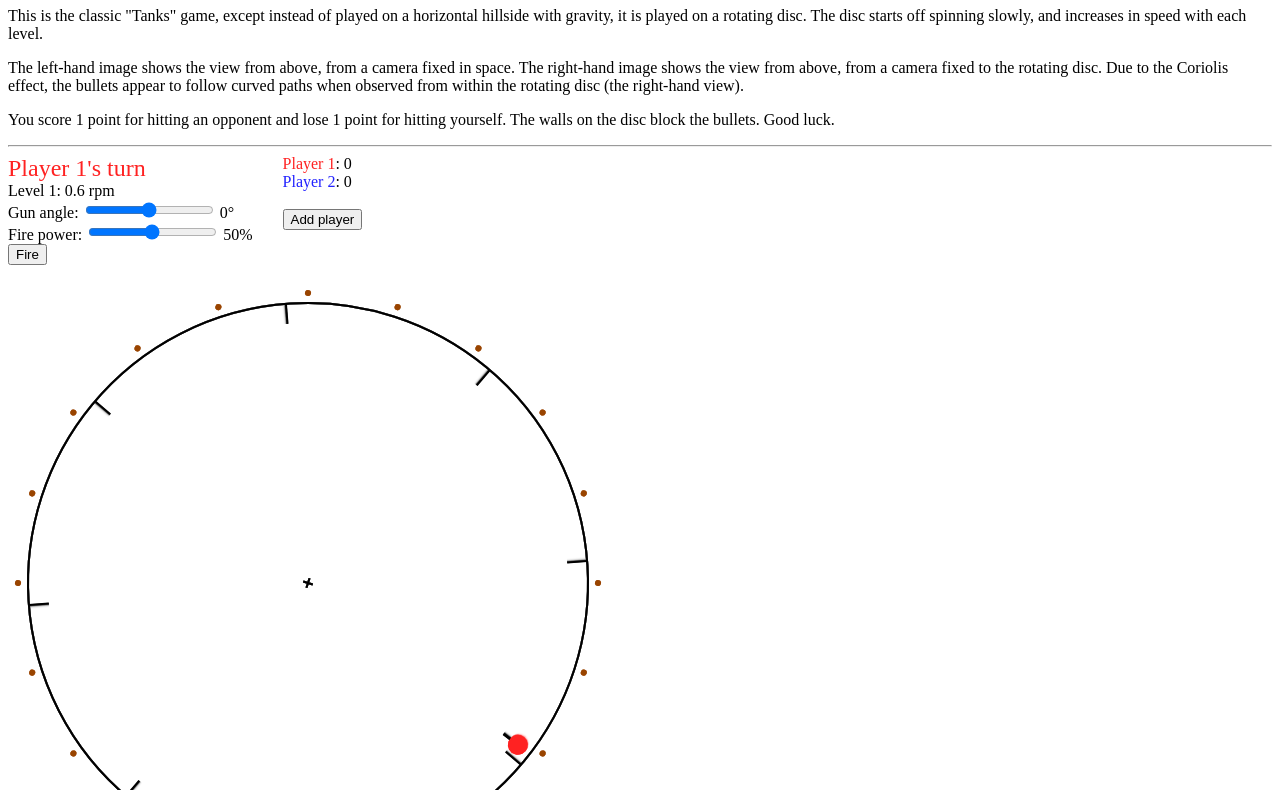
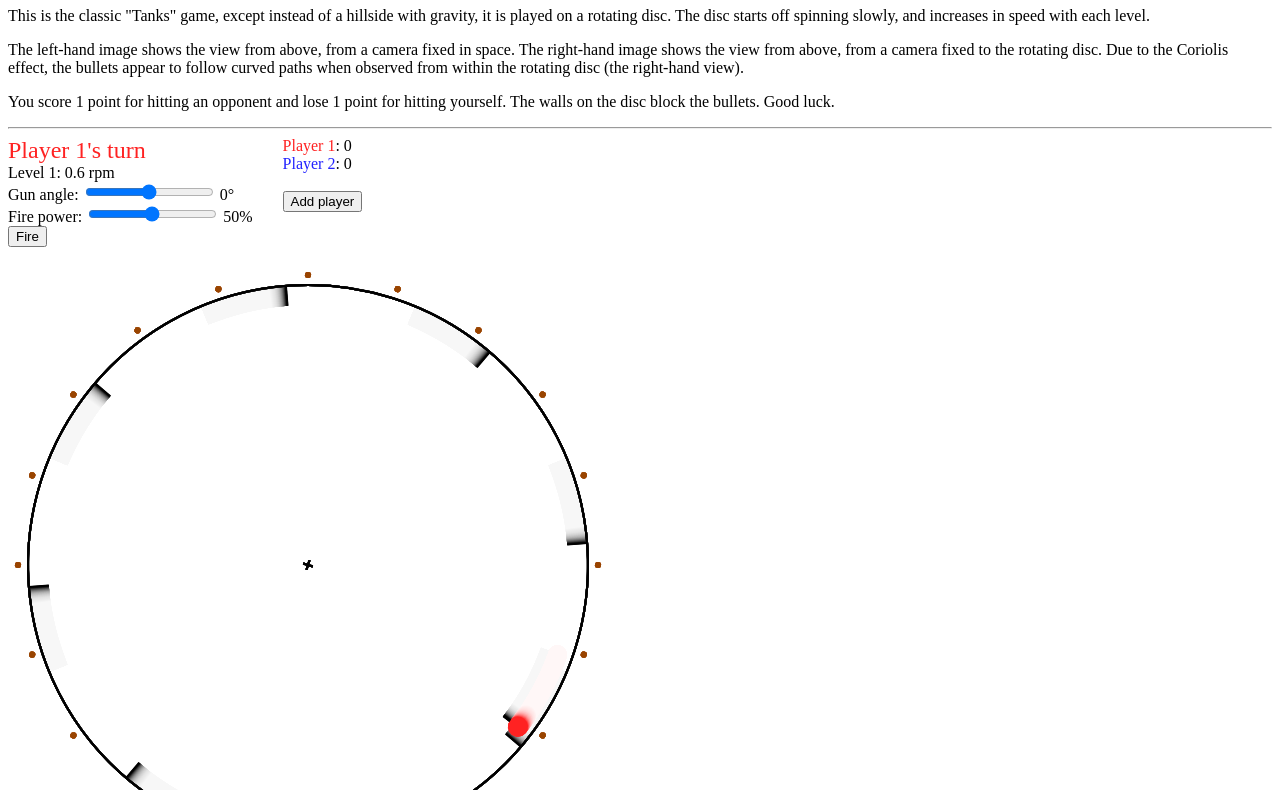
Before and after one commit to jes/coriolis-tank, a plain HTML site: page index.html in a window 1280 px wide. Shown: the part 73-863 px from the top of the page. Drawn offline with Linux system fonts and the light colour scheme.

Commit message:
Wording; motion blur

```diff
--- a/coriolis-tanks.js
+++ b/coriolis-tanks.js
@@ -105,7 +105,7 @@ window.setInterval(function() {
 
     ctx.beginPath();
     ctx.rect(0,0,600,600);
-    ctx.fillStyle = 'rgba(255,255,255,0.3)';
+    ctx.fillStyle = 'rgba(255,255,255,0.05)';
     ctx.fill();
 
     ctx.translate(300,300);
@@ -119,7 +119,7 @@ window.setInterval(function() {
 
     ctx.beginPath();
     ctx.rect(0,0,600,600);
-    ctx.fillStyle = 'rgba(255,255,255,0.4)';
+    ctx.fillStyle = 'rgba(255,255,255,0.05)';
     ctx.fill();
 
     ctx.translate(300,300);
--- a/index.html
+++ b/index.html
@@ -5,7 +5,7 @@
 </head>
 <body>
 <h1>Coriolis Tanks</h1>
-<p>This is the classic "Tanks" game, except instead of played on a horizontal hillside with gravity, it is played
+<p>This is the classic "Tanks" game, except instead of a hillside with gravity, it is played
 on a rotating disc.
 The disc starts off spinning slowly, and increases in speed with each level.</p>
 <p>The left-hand image shows the view from above, from a camera fixed in space. The right-hand image shows the view
```
